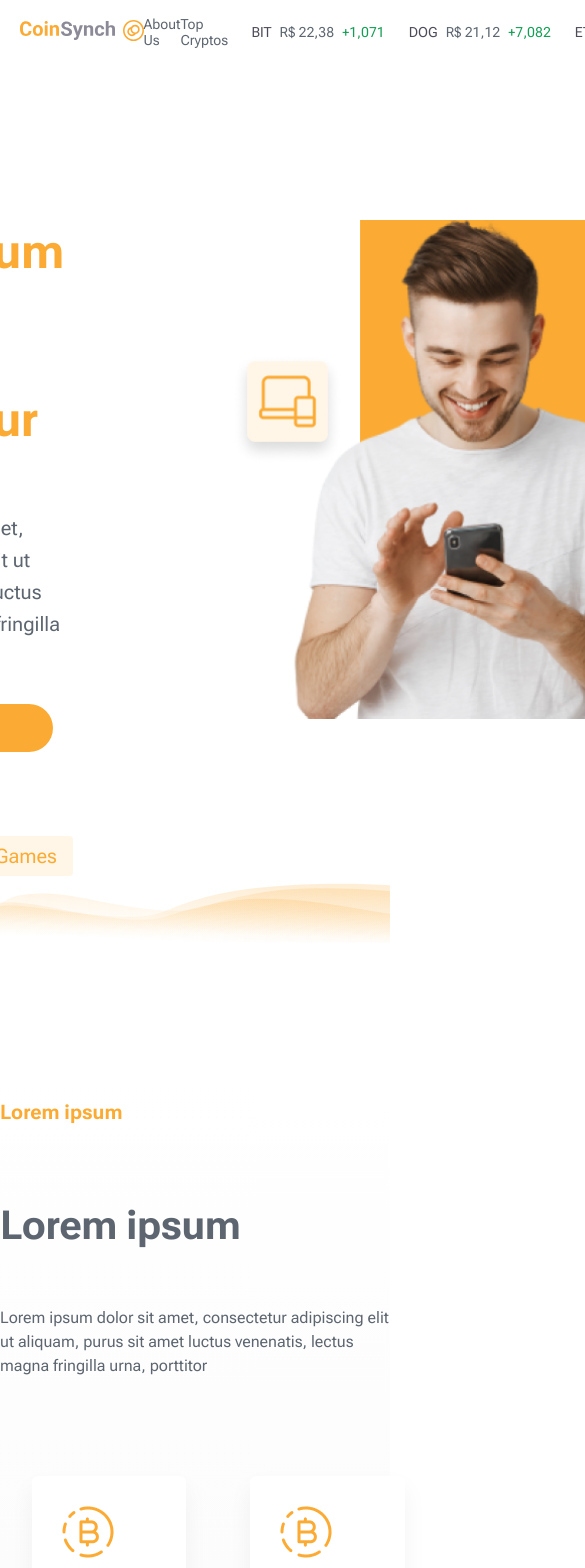
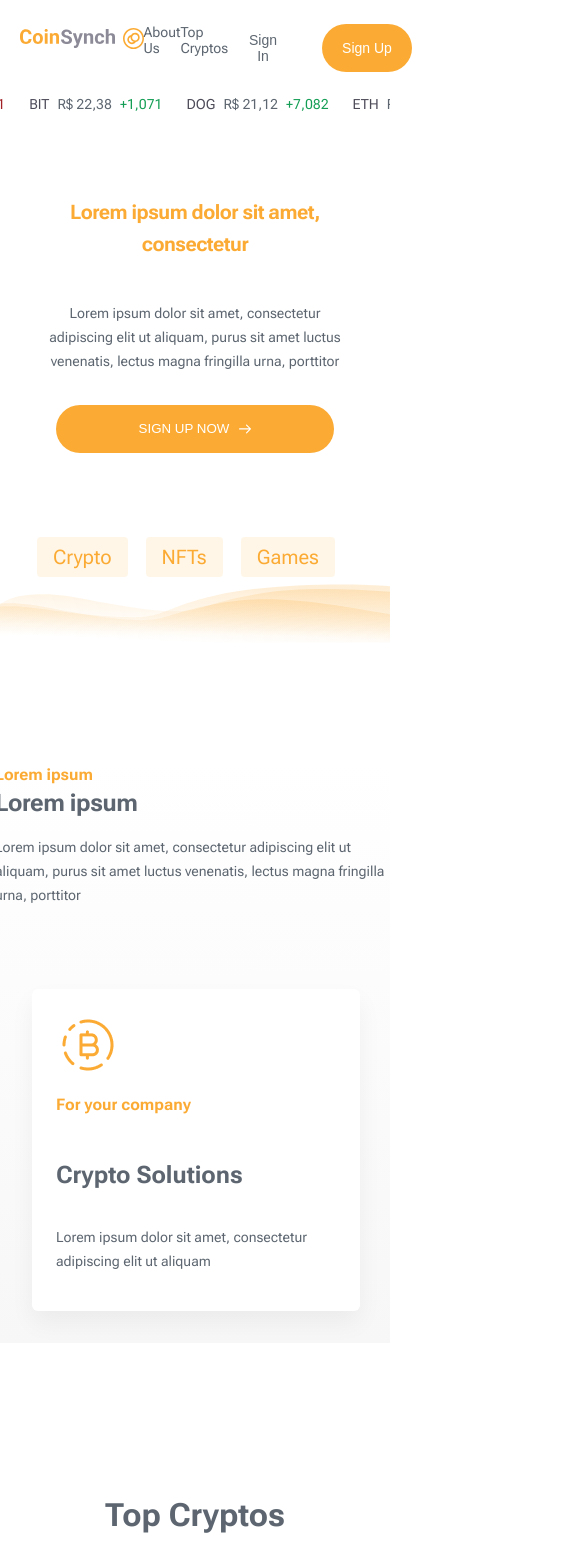
Before and after one commit to AntaresT/platformChalleng-CS, a Next.js app: page / in a window 390 px wide. Shown: the top 1568 px of the page, 585 px wide, since content can reach past the window. Built offline with nearby package versions, Linux system fonts and the light colour scheme.

Commit message:
feature: added responsive for mobile

```diff
--- a/src/components/Banner/mediaQueries.css
+++ b/src/components/Banner/mediaQueries.css
@@ -2,7 +2,7 @@
   width: 500px;
 }
 
-@media (min-width: 481px) and (max-width: 811px){
+@media (min-width: 481px) and (max-width: 1120px){
   .c-swipper-responsivenes{
     width: 380px;
   }
--- a/src/components/Banner/style.tsx
+++ b/src/components/Banner/style.tsx
@@ -28,6 +28,13 @@ export const LeftSide = styled.div`
     margin-right: 20px;
     width: 320px;
   }
+
+  @media (min-width: 320px) and (max-width: 480px){
+    align-items: center;
+    text-align: center;
+    margin-right: 0px;
+    width: 300px;
+  }
 `
 
 export const Title = styled.h2`
@@ -44,6 +51,12 @@ export const Title = styled.h2`
     line-height: 40px;
   }
 
+  @media (min-width: 320px) and (max-width: 480px){
+    font-size: 20px;
+    line-height: 32px;
+    margin-top: 60px;
+  }
+
 `
 
 export const Subtitle = styled.span`
@@ -56,6 +69,11 @@ export const Subtitle = styled.span`
 
   @media (min-width: 481px) and (max-width: 811px){
     font-size: 16px;
+    line-height: 24px;
+  }
+
+  @media (min-width: 320px) and (max-width: 480px){
+    font-size: 14px;
     line-height: 24px;
   }
 `
@@ -113,7 +131,12 @@ export const RightSide = styled.div`
   width: 384px;
   height: 499px;
 
-  @media (min-width: 481px) and (max-width: 811px){
+  @media (min-width: 481px) and (max-width: 1120px){
     align-items: center;
+  }
+
+  @media (min-width: 300px) and (max-width: 480px){
+    display: none;
+  }
 
 `
--- a/src/components/CoinTicker/style.tsx
+++ b/src/components/CoinTicker/style.tsx
@@ -10,6 +10,14 @@ export const Container = styled.div`
   @media (min-width: 481px) and (max-width: 1080px){
     position: absolute;
     max-width: 360px;
+    left: 0;
+    right: 0;
+    margin: 0 auto;
+  }
+
+  @media (min-width: 300px) and (max-width: 480px){
+    position: absolute;
+    width: 100%;
     left: 0;
     right: 0;
     margin: 0 auto;
--- a/src/components/Contact/style.tsx
+++ b/src/components/Contact/style.tsx
@@ -15,8 +15,13 @@ export const Title = styled.h4`
   font-weight: 700;
   line-height: 32px;
 
-  @media (min-width: 320px) and (max-width: 769px){
+  @media (min-width: 481px) and (max-width: 1024px){
     font-size: 20px;
+    margin: 0;
+  }
+
+  @media (min-width: 320px) and (max-width: 480px){
+    font-size: 16px;
     margin: 0;
   }
 `
@@ -29,10 +34,14 @@ export const Subtitle = styled.h2`
   line-height: 48px;
   letter-spacing: -0.4px;
 
-  @media (min-width: 320px) and (max-width: 769px){
+  @media (min-width: 481px) and (max-width: 1024px){
     font-size: 32px;
     margin: 0;
+  }
 
+  @media (min-width: 320px) and (max-width: 480px){
+    font-size: 24px;
+    margin: 0;
   }
 `
 
@@ -43,9 +52,14 @@ export const Description = styled.p`
   font-weight: 400;
   line-height: 24px;
 
-  @media (min-width: 320px) and (max-width: 769px){
+  @media (min-width: 481px) and (max-width: 769px){
     font-size: 16px;
     margin-top: 16px;
+  }
+
+  @media (min-width: 320px) and (max-width: 480px){
+    font-size: 14px;
+    margin-top: 8;
   }
 `
 
@@ -57,12 +71,20 @@ export const RightSide = styled.div`
   @media (min-width: 320px) and (max-width: 769px){
     width: 385px;
   }
+
+  @media (min-width: 320px) and (max-width: 480px){
+    margin-top: 56px;
+  }
 `
 
 export const LeftSide = styled.div`
   display: flex;
   flex-direction: column;
   justify-content: center;
+
+  @media (min-width: 320px) and (max-width: 480px){
+    width: 90%;
+  }
 `
 
 export const OverImg = styled.div`
@@ -71,6 +93,12 @@ export const OverImg = styled.div`
   display: flex;
   justify-content: space-evenly;
   width: 100%;
+
+  @media (min-width: 320px) and (max-width: 480px){
+    flex-direction: column;
+    position: inherit;
+
+  }
 `
 
 export const Label = styled.label`
@@ -119,6 +147,7 @@ export const SubscribeBtn = styled.button`
   }
 
   @media (min-width: 320px) and (max-width: 769px){
-    width: 320px;
+    width: 90%;
+    margin-bottom: 56px;
   }
 `
--- a/src/components/Footer/style.tsx
+++ b/src/components/Footer/style.tsx
@@ -10,6 +10,7 @@ export const Foot = styled.footer`
 
   @media (min-width: 320px) and (max-width: 769px){
     height: 56px;
+    justify-content: center;
   }
 `
 
@@ -19,4 +20,8 @@ export const Label = styled.label`
   font-style: normal;
   font-weight: 400;
   line-height: 16px;
+
+  @media (min-width: 320px) and (max-width: 769px){
+    display: none;
+  }
 `
--- a/src/components/Header/index.tsx
+++ b/src/components/Header/index.tsx
@@ -1,5 +1,6 @@
 import Image from "next/image";
-import { BtnSignIn, BtnSignUp, Clickable, CoinPrice, Head, LinkText, Links, Navigation, RightEnd, Sign } from "./style";
+import { BtnSignIn, BtnSignUp, Clickable, CoinPrice, Head,
+  LinkText, Links, Navigation, RightEnd, Sign, StyledBurger, StyledMenu } from "./style";
 
 import coinLogo from '../../assets/Logo.svg'
 import CoinTicker from "../CoinTicker";
@@ -7,6 +8,33 @@ import { getCoinsHeader } from "@/service/cryptos";
 
 export default function Header () {
 
+  // const [open, setOpen] = useState<Boolean>(false);
+
+  // const Menu = ({ open }) => {
+  //   return (
+  //     <StyledMenu open={open}>
+  //       <a href="/">
+  //         About us
+  //       </a>
+  //       <a href="/">
+  //         Pricing
+  //       </a>
+  //       <a href="/">
+  //         Contact
+  //       </a>
+  //     </StyledMenu>
+  //   )
+  // }
+
+  // const Burger = ({ open, setOpen }) => {
+  //   return (
+  //     <StyledBurger open={open} onClick={() => setOpen(!open)}>
+  //       <div />
+  //       <div />
+  //       <div />
+  //     </StyledBurger>
+  //   )
+  // }
 
   return(
     <Head>
--- a/src/components/Header/style.tsx
+++ b/src/components/Header/style.tsx
@@ -3,6 +3,10 @@ import styled from "styled-components";
 
 interface ParagraphProps {
   color?: string;
+}
+
+interface MenuProps {
+  open: boolean;
 }
 
 export const Head = styled.header`
@@ -11,7 +15,7 @@ export const Head = styled.header`
   display: flex;
   justify-content: center;
 
-  @media (min-width: 481px) and (max-width: 769px){
+  @media (min-width: 320px) and (max-width: 769px){
     height: auto;
   }
 `
@@ -23,7 +27,7 @@ export const Navigation = styled.nav`
   justify-content: space-between;
   width: 90%;
 
-  @media (min-width: 481px) and (max-width: 769px){
+  @media (min-width: 320px) and (max-width: 769px){
     align-items: start;
     margin-top: 24px;
   }
@@ -62,8 +66,9 @@ export const CoinPrice = styled.div`
   justify-content: flex-end;
   width: 360px;
 
-  @media (min-width: 481px) and (max-width: 1080px){
+  @media (min-width: 320px) and (max-width: 1080px){
     margin-right: 0;
+    width: auto;
   }
 
 `
@@ -119,8 +124,90 @@ export const RightEnd = styled.div`
     margin-top: 60px;
   }
 
-  @media (min-width: 481px) and (max-width: 768px){
+  @media (min-width: 320px) and (max-width: 768px){
     flex-direction: column-reverse;
     margin-top: 0px;
   }
 `
+
+export const StyledMenu = styled.nav<MenuProps>`
+  display: flex;
+  flex-direction: column;
+  justify-content: center;
+  background: #EFFFFA;
+  transform: ${(props) => props.open ? 'translateX(0)' : 'translateX(-100%)'};
+  height: 100vh;
+  text-align: left;
+  padding: 2rem;
+  position: absolute;
+  top: 0;
+  left: 0;
+  transition: transform 0.3s ease-in-out;
+
+  @media (max-width: 576px) {
+      width: 100%;
+    }
+
+  a {
+    font-size: 2rem;
+    text-transform: uppercase;
+    padding: 2rem 0;
+    font-weight: bold;
+    letter-spacing: 0.5rem;
+    color: #0D0C1D;
+    text-decoration: none;
+    transition: color 0.3s linear;
+
+    @media (max-width: 576px) {
+      font-size: 1.5rem;
+      text-align: center;
+    }
+
+    &:hover {
+      color: #343078;
+    }
+  }
+`
+
+export const StyledBurger = styled.button<MenuProps>`
+  position: absolute;
+  top: 5%;
+  left: 2rem;
+  display: flex;
+  flex-direction: column;
+  justify-content: space-around;
+  width: 2rem;
+  height: 2rem;
+  background: transparent;
+  border: none;
+  cursor: pointer;
+  padding: 0;
+  z-index: 10;
+
+  &:focus {
+    outline: none;
+  }
+
+  div {
+    width: 2rem;
+    height: 0.25rem;
+    background: ${(props) => props.open ? '#0D0C1D' : '#EFFFFA'};
+    border-radius: 10px;
+    transition: all 0.3s linear;
+    position: relative;
+    transform-origin: 1px;
+
+    :first-child {
+      transform: ${(props) => props.open  ? 'rotate(45deg)' : 'rotate(0)'};
+    }
+
+    :nth-child(2) {
+      opacity: ${(props) => props.open  ? '0' : '1'};
+      transform: ${(props) => props.open ? 'translateX(20px)' : 'translateX(0)'};
+    }
+
+    :nth-child(3) {
+      transform: ${(props) => props.open  ? 'rotate(-45deg)' : 'rotate(0)'};
+    }
+  }
+`
--- a/src/components/Informational/style.tsx
+++ b/src/components/Informational/style.tsx
@@ -7,7 +7,7 @@ export const Container = styled.div`
   justify-content: center;
   margin-top: 120px;
 
-  @media (min-width: 320px) and (max-width: 769px){
+  @media (min-width: 320px) and (max-width: 1010px){
     flex-direction: column-reverse;
   }
 `
@@ -16,6 +16,12 @@ export const CardBlock = styled.div`
 
   @media (min-width: 320px) and (max-width: 769px){
     margin-top: 50px;
+  }
+
+  @media (min-width: 320px) and (max-width: 480px){
+    margin-top: 50px;
+    display: flex;
+    overflow: auto;
   }
 `
 
@@ -72,6 +78,13 @@ export const Title = styled.h5`
     line-height: 24px;
   }
 
+  @media (min-width: 320px) and (max-width: 480px){
+    font-size: 16px;
+    line-height: 24px;
+    margin: 0px;
+
+  }
+
 `
 
 export const Subtitle = styled.h3`
@@ -87,6 +100,13 @@ export const Subtitle = styled.h3`
     line-height: 40px;
   }
 
+  @media (min-width: 320px) and (max-width: 480px){
+    font-size: 24px;
+    line-height: 32px;
+    margin: 0px;
+
+  }
+
 `
 
 export const Description = styled.p`
@@ -100,6 +120,12 @@ export const Description = styled.p`
     font-size: 16px;
     line-height: 24px;
   }
+
+  @media (min-width: 320px) and (max-width: 480px){
+    font-size: 14px;
+    line-height: 24px;
+    margin: 16px 0px 0px 0px;
+  }
 `
 
 export const InfoBlock = styled.div`
@@ -109,7 +135,9 @@ export const InfoBlock = styled.div`
   justify-content: center;
   width: 400px;
 
-  @media (min-width: 481px) and (max-width: 769px){
+  @media (min-width: 320px) and (max-width: 1024px){
     align-self: center;
   }
+
+
 `
--- a/src/components/SolutionCard/style.tsx
+++ b/src/components/SolutionCard/style.tsx
@@ -12,7 +12,7 @@ export const Container = styled.div`
   margin: 32px;
   width: 280px;
 
-  @media (min-width: 481px) and (max-width: 769px){
+  @media (min-width: 481px) and (max-width: 1024px){
     width: 232px;
   }
 
```
